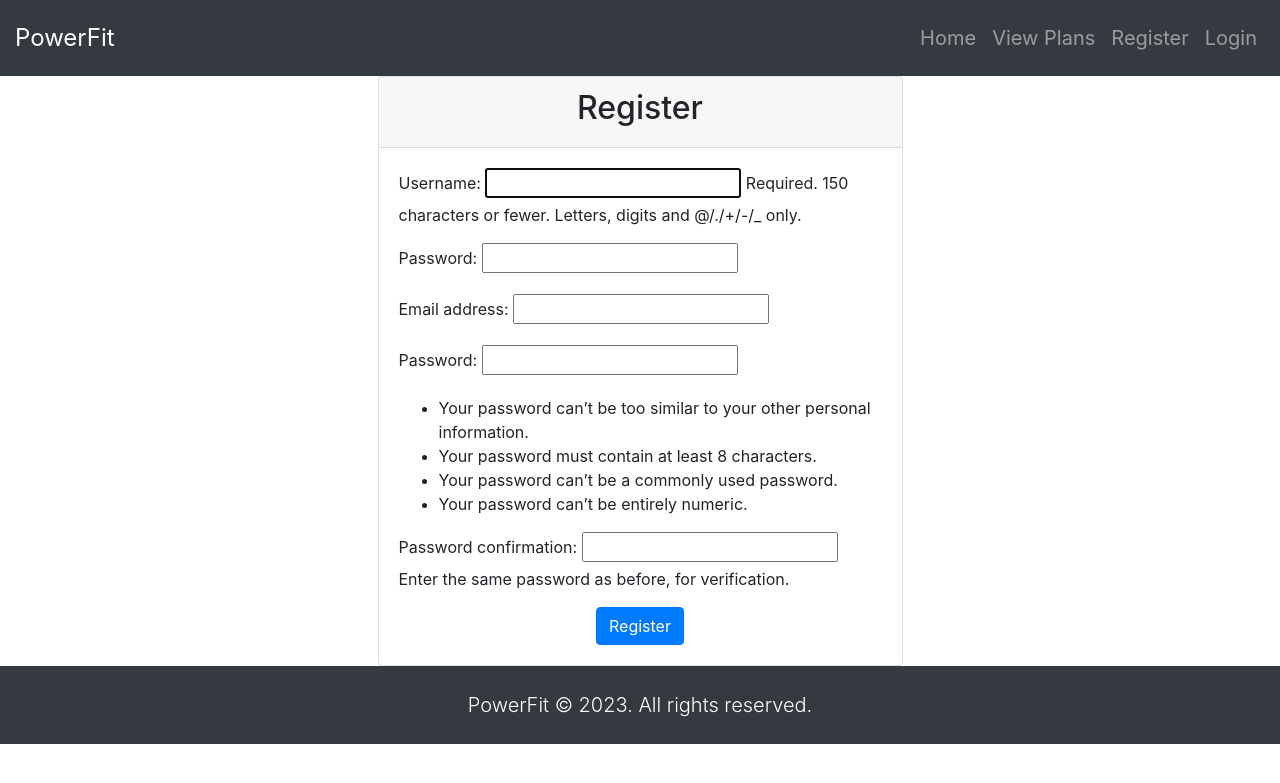
After one commit to atharvapawar/Gym_Management_System, a Django app: page /register/ in a window 1280 px wide. The commit adds this page. Shown: the top 783 px of the page. Run offline with Django 5.2, Linux system fonts and the light colour scheme; some libraries are stand-ins or nearby versions.

Commit message:
updated and bugs solved

```diff
--- a/Clients/forms.py
+++ b/Clients/forms.py
@@ -1,6 +1,13 @@
 # forms.py
 from django import forms
-from .models import Plan, Member, Enquiry
+from .models import Plan, Member, Enquiry ,CustomUser
+from django.contrib.auth.forms import UserCreationForm
+
+class CustomUserRegistrationForm(UserCreationForm):
+
+    class Meta:
+        model = CustomUser
+        fields =  ['username','password', 'email']
 
 class PlanFrom(forms.ModelForm):
     class Meta:
--- a/Clients/models.py
+++ b/Clients/models.py
@@ -1,6 +1,18 @@
 from django.db import models
+from django.contrib.auth.models import AbstractUser, Group, Permission
 
 # Create your models here.
+class CustomUser(AbstractUser):
+    city = models.CharField(max_length=50)
+    phone_number = models.CharField(max_length=20)
+
+    class Meta:
+        verbose_name = 'User'
+        verbose_name_plural = 'Users'
+
+    groups = models.ManyToManyField(Group, verbose_name='groups', blank=True)
+    user_permissions = models.ManyToManyField(Permission, verbose_name='user permissions', blank=True)
+
 class Plan(models.Model):
     name = models.CharField(max_length=100)
     amount = models.IntegerField()
--- a/Clients/templates/Clientsapp/nav.html
+++ b/Clients/templates/Clientsapp/nav.html
@@ -13,7 +13,7 @@
                     <a class="nav-link" href="{% url 'plan_view' %}" style="font-size: 20px;">View Plans</a>
                 </li>
                 {% if request.user.is_authenticated %}
-                    {% if request.user.is_staff %}
+                                {% if request.user.is_staff %}
                         <li class="nav-item">
                             <a class="nav-link" href="{% url 'add_plan' %}" style="font-size: 20px;">Add Plan</a>
                         </li>
@@ -48,10 +48,14 @@
                                 {% endif %}
                         </li>
                     {% endif %}
+
                     <li class="nav-item">
                         <a class="nav-link" href="{% url 'logout' %}" style="font-size: 20px;">Logout</a>
                     </li>
                 {% else %}
+                    <li class="nav-item">
+                        <a class="nav-link" href="{% url 'register' %}" style="font-size: 20px;">Register</a>
+                    </li>
                     <li class="nav-item">
                         <a class="nav-link" href="{% url 'login' %}" style="font-size: 20px;">Login</a>
                     </li>
--- /dev/null
+++ b/Clients/templates/Register.html
@@ -0,0 +1,24 @@
+{% extends 'base.html' %}
+
+{% block content %}
+<div class="container">
+  <div class="row justify-content-center">
+    <div class="col-md-6">
+      <div class="card">
+        <div class="card-header">
+          <h2 class="text-center">Register</h2>
+        </div>
+        <div class="card-body">
+          <form method="post">
+            {% csrf_token %}
+            {{ form.as_p }}
+            <div class="text-center">
+              <button type="submit" class="btn btn-primary">Register</button>
+            </div>
+          </form>
+        </div>
+      </div>
+    </div>
+  </div>
+</div>
+{% endblock %}
--- a/Clients/urls.py
+++ b/Clients/urls.py
@@ -6,11 +6,12 @@ urlpatterns = [
     path('', views.home, name='home'),
     path('add_plan/', views.add_plan, name='add_plan'),
     path('plan_view/', views.plan_view, name='plan_view'),
-   # path('remove_from_plan/<int:plan_id>/', views.remove_from_plan, name='remove_from_plan'),
+    path('remove_from_plan/<str:plan_name>/', views.remove_from_plan, name='remove_from_plan'),
     path('add_member/', views.add_member, name='add_member'),
     path('view_members/', views.view_members, name='view_members'),
     path('add_enquiry/', views.add_enquiry, name='add_enquiry'),
     path('view_enquirys/', views.view_enquiry, name='view_enquiry'),
+    path('register/', views.register, name='register'),
     path('login/', views.my_login, name='login'),
     path('logout/', views.my_logout, name='logout'),
 ]
--- a/Clients/views.py
+++ b/Clients/views.py
@@ -1,8 +1,32 @@
 from django.shortcuts import render, redirect, get_object_or_404
 from django.contrib.auth import authenticate, login, logout
 from django.contrib.auth.decorators import login_required
+from django.views.decorators.csrf import csrf_exempt
 from .models import Plan, Member, Enquiry
-from .forms import PlanFrom, MemberForm, EnquiryFrom
+from django.contrib.auth.models import User
+from .forms import PlanFrom, MemberForm, EnquiryFrom, CustomUserRegistrationForm
+
+# Create your views here.
+@csrf_exempt
+def register(request):
+    if request.method == 'POST':
+        form = CustomUserRegistrationForm(request.POST)
+        if form.is_valid():
+            username = form.cleaned_data['username']
+            email = form.cleaned_data['email']
+            password = form.cleaned_data['password']
+
+            # Create a new user instance
+            user = User.objects.create_user(username=username, email=email, password=password)
+
+            # Optionally, you can log in the user after registration
+            # login(request, user)
+
+            return redirect('login')  # Redirect to the login page after successful registration
+    else:
+        form = CustomUserRegistrationForm
+
+    return render(request, 'Register.html', {'form': form})
 
 def home(request):
     return render(request, 'Clientsapp/home.html')
@@ -11,6 +35,7 @@ def plan_view(request):
     plans = Plan.objects.all()
     return render(request, 'Clientsapp/plan_view.html', {'plans': plans})
 
+@login_required
 def add_plan(request):
     if request.method == 'POST':
         form = PlanFrom(request.POST)
@@ -21,16 +46,22 @@ def add_plan(request):
         form = PlanFrom()
     return render(request, 'Clientsapp/add_plan.html', {'form': form})
 
-# @login_required
-# def remove_from_plan(request, plan_id):
-#     plan = get_object_or_404(Plan, id=plan_id)
-#     plan.delete()
-#     return render(request, 'Clientsapp/plan_view.html')
+@login_required
+def remove_from_plan(request, plan_name):
+    plan = get_object_or_404(Plan, name=plan_name)
+
+    if request.method == 'POST':
+        plan.delete()
+        return redirect('plan_view')
+
+    return render(request, 'Clientsapp/plan_view.html')
+
 
 def view_members(request):
     members = Member.objects.all()
     return render(request, 'Clientsapp/view_members.html', {'members': members})
 
+@login_required
 def add_member(request):
     form = MemberForm()
     if request.method == 'POST':
@@ -44,6 +75,7 @@ def add_member(request):
             return redirect('view_members')
     return render(request, 'Clientsapp/add_member.html', {'form': form})
 
+@login_required
 def view_enquiry(request):
     enquiries = Enquiry.objects.all()
     return render(request, 'Clientsapp/view_enquiry.html', {'enquiries': enquiries})
@@ -58,6 +90,7 @@ def add_enquiry(request):
         form = EnquiryFrom()
     return render(request, 'Clientsapp/add_enquiry.html', {'form': form})
 
+@csrf_exempt
 def my_login(request):
     if request.method == 'POST':
         username = request.POST.get('username')
```
Also changed, not shown: Clients/templates/Clientsapp/login.html (+38 -0 lines), Clients/templates/Clientsapp/plan_view.html (+8 -3 lines), Clients/migrations/0001_initial.py, Clients/migrations/0002_alter_member_total_fees.py (deleted), Clients/migrations/0002_customuser.py (added), Clients/migrations/0003_alter_customuser_groups_and_more.py (added), Clients/migrations/0003_alter_plan_amount.py (deleted).
